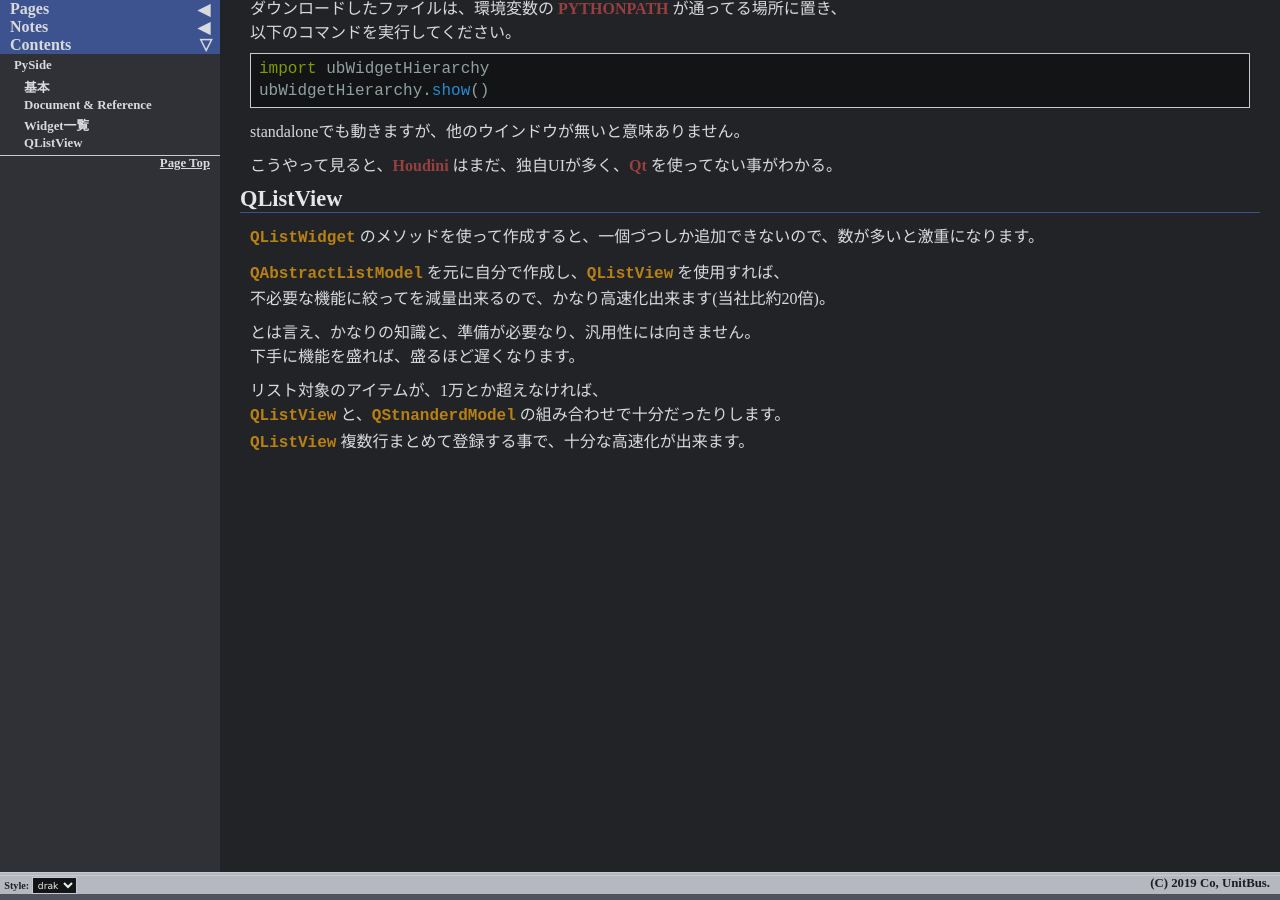
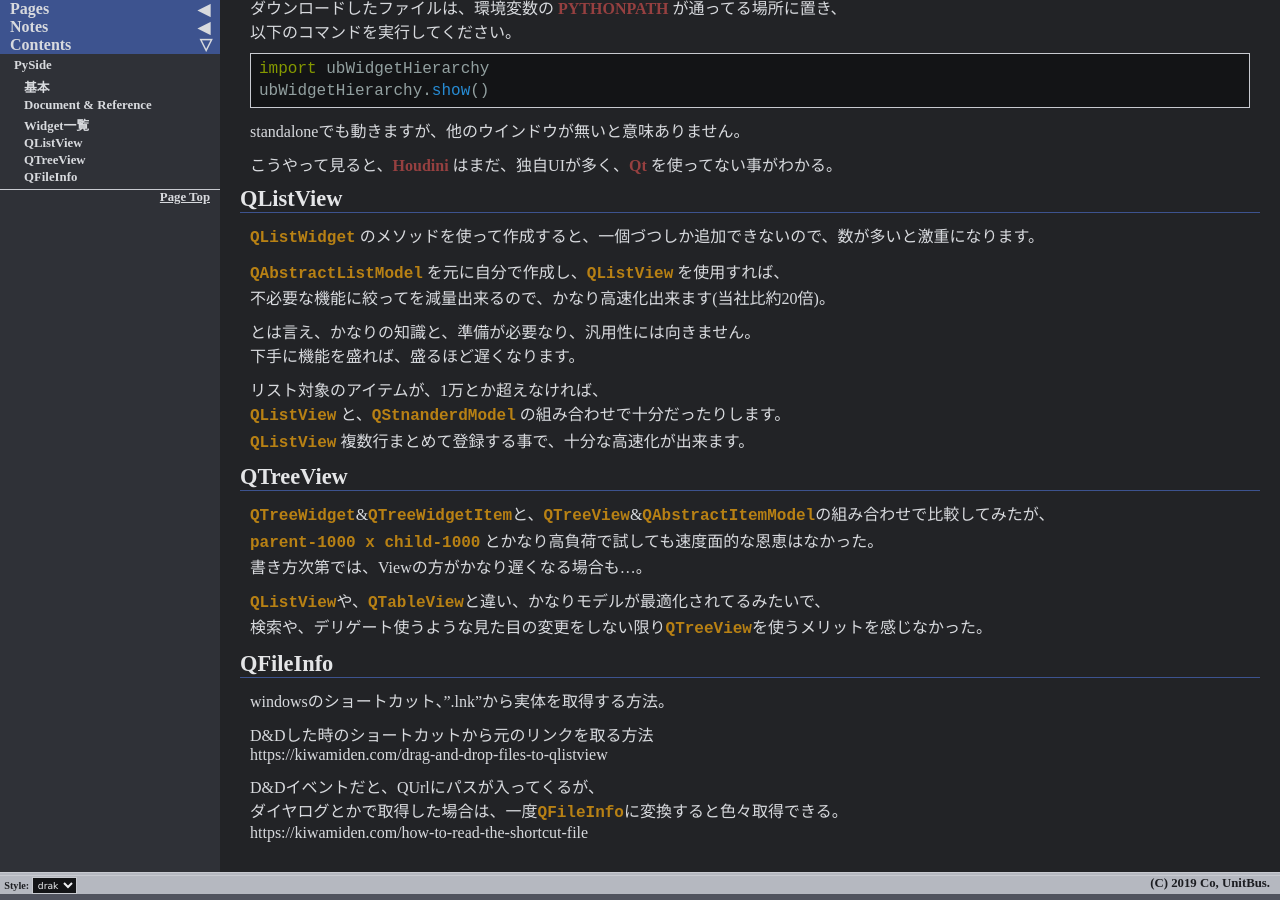
Before and after one commit to unitbus/unitbus.github.io, a Jekyll site: the page built from pages/notes/python/pyside.md, in a window 1280 px wide and 900 px high, scrolled down 2728 px. Built offline with Jekyll 4.4.1, drawn with Linux system fonts in a browser that asks for light colours.

Commit message:
update.
QFileInfo, QTreeView.

```diff
--- a/pages/notes/python/pyside.md
+++ b/pages/notes/python/pyside.md
@@ -81,3 +81,22 @@ standaloneでも動きますが、他のウインドウが無いと意味あり
 リスト対象のアイテムが、1万とか超えなければ、
 `QListView` と、`QStnanderdModel` の組み合わせで十分だったりします。
 `QListView` 複数行まとめて登録する事で、十分な高速化が出来ます。
+
+## QTreeView
+
+`QTreeWidget`&`QTreeWidgetItem`と、`QTreeView`&`QAbstractItemModel`の組み合わせで比較してみたが、
+`parent-1000 x child-1000` とかなり高負荷で試しても速度面的な恩恵はなかった。
+書き方次第では、Viewの方がかなり遅くなる場合も…。
+
+`QListView`や、`QTableView`と違い、かなりモデルが最適化されてるみたいで、
+検索や、デリゲート使うような見た目の変更をしない限り`QTreeView`を使うメリットを感じなかった。
+
+## QFileInfo
+windowsのショートカット、".lnk"から実体を取得する方法。
+
+D&Dした時のショートカットから元のリンクを取る方法
+https://kiwamiden.com/drag-and-drop-files-to-qlistview
+
+D&Dイベントだと、QUrlにパスが入ってくるが、
+ダイヤログとかで取得した場合は、一度`QFileInfo`に変換すると色々取得できる。
+https://kiwamiden.com/how-to-read-the-shortcut-file
```
